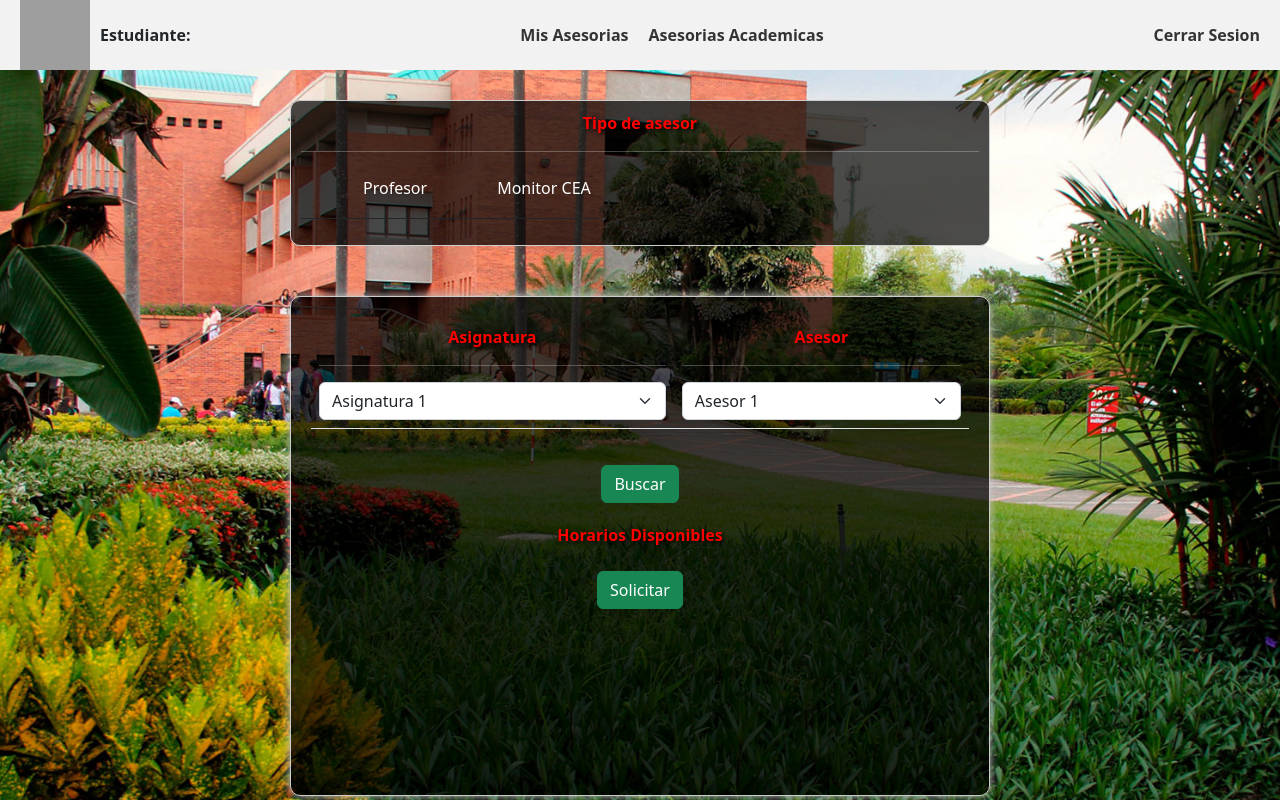
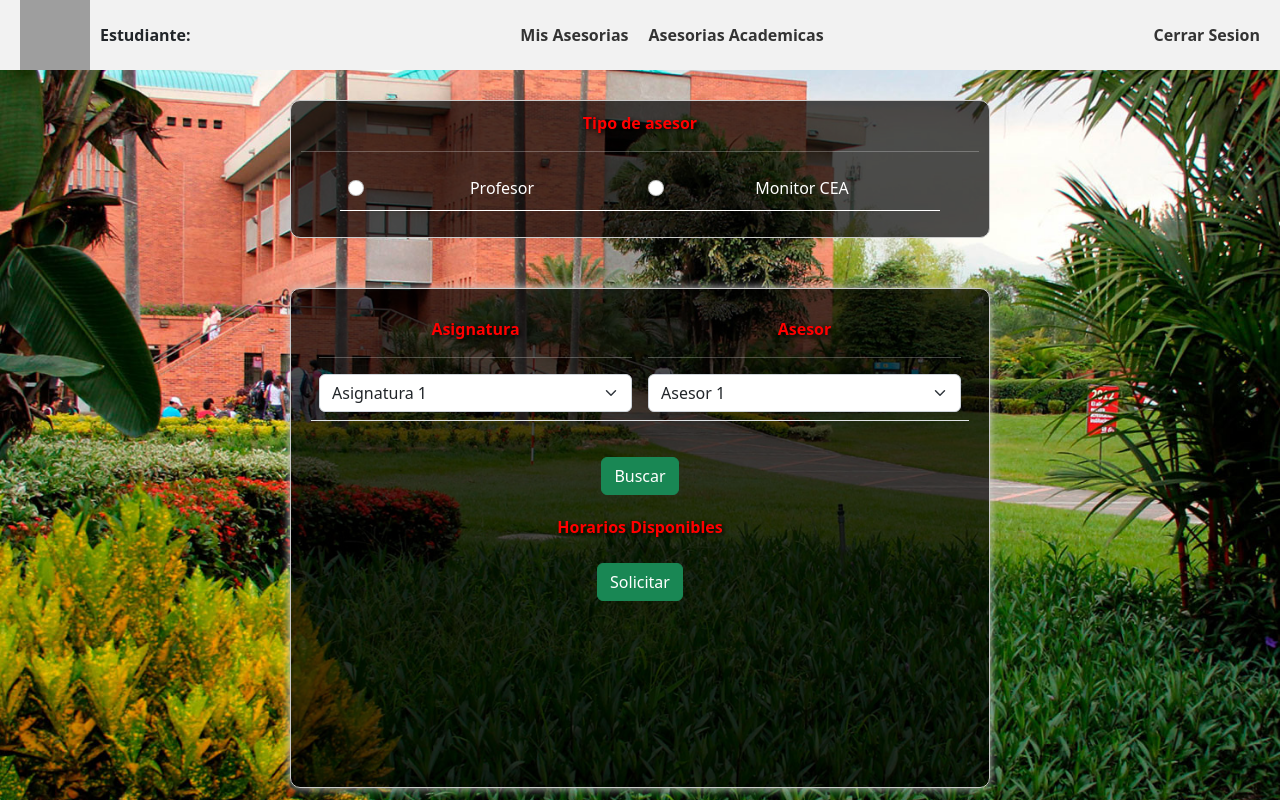
Before and after one commit to Dan23H/ProjectPrototype, a React (Vite) app: page /home in a window 1280 px wide. Built offline with nearby package versions, Linux system fonts and the light colour scheme; grey boxes are pictures that could not be loaded.

Commit message:
modified:   src/App.jsx 	modified:   src/components/loginform.jsx 	modified:   src/components/navbar.jsx 	modified:   src/components/typeform.jsx 	modified:   src/pages/login.jsx 	modified:   styles/typeform.css

```diff
--- a/src/App.jsx
+++ b/src/App.jsx
@@ -1,18 +1,22 @@
-import React from "react"
-import { Route, Routes} from "react-router-dom"
+import React, { createContext, useState } from "react"
+import { Route, Routes } from "react-router-dom"
 import { Login, Home } from "./pages"
 import 'bootstrap/dist/css/bootstrap.min.css';
 import { MisAsesorias } from "./pages/misAsesorias";
 
+export const UserContext = createContext()
 
 function App() {
+  const [user, setUser] = useState()
+  return (
+    <UserContext.Provider value={{user, setUser}} >
+      <Routes>
+        <Route path="/" element={<Login />} />
+        <Route path="/home" element={<Home />} />
+        <Route path="/misAsesorias" element={<MisAsesorias />} />
+      </Routes>
+    </UserContext.Provider>
 
-  return (
-    <Routes>
-      <Route path="/" element={<Login />} />
-      <Route path="/home" element={<Home />} />
-      <Route path="/misAsesorias" element={<MisAsesorias />} />
-    </Routes>
   )
 }
 
--- a/src/components/loginform.jsx
+++ b/src/components/loginform.jsx
@@ -1,10 +1,11 @@
-import { useState } from "react"
+import { useContext, useState } from "react"
 import { fakedata } from "../assets/fakedata"
 import { useNavigate } from "react-router-dom"
 import "../../styles/Login.css"
 import backgroundImage from '../images/uao-1.png';
 import img from '../../src/images/logocentro.png';
 import logo from "../../src/images/logo.ico"
+import { UserContext } from "../App";
 
 export const Loginform = () => {
     const [profile, setProfile] = useState('')
@@ -12,6 +13,7 @@ export const Loginform = () => {
     const [errorMessage, setErrorMessage] = useState('')
 
     const nav = useNavigate()
+    const {setUser} = useContext(UserContext)
 
     const handleProfile = (e) => {
         e.preventDefault()
@@ -32,7 +34,7 @@ export const Loginform = () => {
             const checking = fakedata.filter((usuario) => { return usuario.profile === profile && usuario.password === password })
             if (checking.length > 0) {
                 console.log("El usuario y contraseña coinciden.");
-                console.log(checking)
+                setUser(checking)
                 nav("/home")
             } else {
                 setProfile('')
--- a/src/components/navbar.jsx
+++ b/src/components/navbar.jsx
@@ -1,13 +1,16 @@
 import { Link } from "react-router-dom";
 import logo from ".././images/logo.ico";
 import "../../styles/Navbar.css";
+import { useContext } from "react";
+import { UserContext } from "../App";
 
-export const Navbar = ({ data }) => {
+export const Navbar = () => {
+  const { user } = useContext(UserContext)
   return (
     <nav className="navigation">
       <div className="left-side">
         <img src={logo} alt="Logo" className="logo" />
-        <div className="student">Estudiante: {data}</div>
+        <div className="student">Estudiante: {user}</div>
       </div>
       <div className="center-side">
         <ul>
--- a/src/components/typeform.jsx
+++ b/src/components/typeform.jsx
@@ -4,7 +4,6 @@ import "../../styles/TypeForm.css";
 export const TypeForm = ({ tipo, setTipo }) => {
   const handleType = (e) => {
     setTipo(e.target.value);
-    alert(e.target.value)
   };
 
   return (
@@ -16,7 +15,7 @@ export const TypeForm = ({ tipo, setTipo }) => {
           <table className="table">
             <Form.Group>
               <tr>
-                <td>
+                <td className={`${tipo === "profesores" ? "soft-red-background" : "white-background"}`}>
                   <Form.Check
                     type="radio"
                     label="Profesor"
@@ -24,11 +23,10 @@ export const TypeForm = ({ tipo, setTipo }) => {
                     value="profesores"
                     checked={tipo === "profesores"}
                     onChange={handleType}
-                    className="custom-radio"
                     id="radio1"
                   />
                 </td>
-                <td>
+                <td className={`${tipo === "monitor_cea" ? "soft-red-background" : "white-background"}`}>
                   <Form.Check
                     type="radio"
                     label="Monitor CEA"
@@ -36,7 +34,6 @@ export const TypeForm = ({ tipo, setTipo }) => {
                     value="monitor_cea"
                     checked={tipo === "monitor_cea"}
                     onChange={handleType}
-                    className="custom-radio"
                     id="radio2"
                   />
                 </td>
--- a/src/pages/login.jsx
+++ b/src/pages/login.jsx
@@ -6,7 +6,6 @@ export const Login = () => {
 
     return (
         <>
-
             <Loginform />
         </>
     )
--- a/styles/typeform.css
+++ b/styles/typeform.css
@@ -11,6 +11,13 @@
     background-color: rgba(0, 0, 0, 0.7);
   }
 
+  .table-responsive {
+    align-self: center;
+  }
+
+  td {
+    width: 300px;
+  }
 
   /* .radio-buttons {
     display: flex;
@@ -21,63 +28,25 @@
     background-color: #fff;
   } */
 
-  .custom-radio label {
-    display: block;
-    position: relative;
-    padding-left: 30px;
-    cursor: pointer;
-    font-size: 16px;
-    margin-bottom: 10px;
-    user-select: none;
-    color: #fff;
-  }
-
-  .custom-radio input {
-    position: absolute;
-    opacity: 0;
-    cursor: pointer;
+  .soft-red-background {
+    color: red;
+    background-color: rgb(255, 155, 155);
 
   }
 
-  .custom-radio .checkmark {
-    position: absolute;
-    top: 0;
-    left: 0;
-    height: 20px;
-    width: 20px;
-    background-color: #eee;
-    border-radius: 50%;
+  input[type="radio"]:checked {
+    background-color: rgb(255, 0, 0);
+    border-color: rgb(255,0,0);
   }
 
-  .custom-radio label:hover input ~ .checkmark {
-    background-color: #ccc;
-  }
 
-  .custom-radio input:checked ~ .checkmark {
-    background-color: #007bff;
-  }
-
-  .custom-radio .checkmark:after {
-    content: "";
-    position: absolute;
-    display: none;
-  }
-
-  .custom-radio input:checked ~ .checkmark:after {
-    display: block;
-  }
-
-  .custom-radio .checkmark:after {
-    top: 6px;
-    left: 6px;
-    width: 8px;
-    height: 8px;
-    border-radius: 50%;
-    background: white;
+  .white-background {
+    color: white;
   }
 
   .red-label {
     color: red;
+
   }
 
   .white-label {
```
